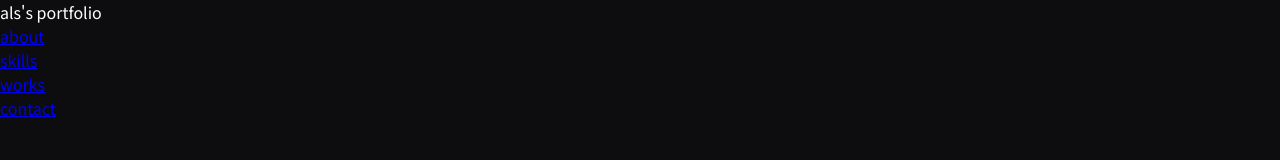
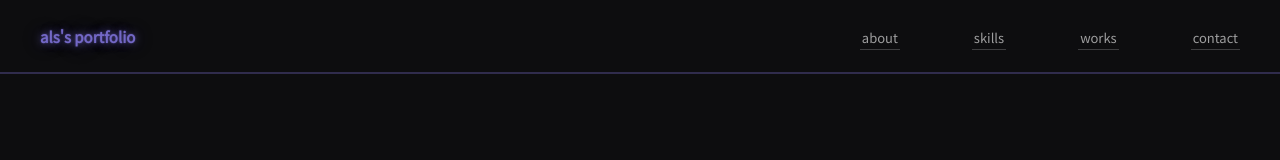
Before and after one commit to alszero322-pixel/portfolio, a plain HTML site: page portfolio/index ver.1.html in a window 1280 px wide. Drawn offline with Linux system fonts and the light colour scheme.

Commit message:
満足いくまでヘッダーをいじった

```diff
--- a/portfolio/index ver.1.html
+++ b/portfolio/index ver.1.html
@@ -13,7 +13,7 @@
     <header> <!-- ヘッダー -->
         <nav class="navbar"> <!-- ナビゲーションバー -->
             <span class="nav-logo">als's portfolio</span> <!-- ロゴ -->
-            <ul class="nav-logo"> <!-- ナビゲーションリンク -->
+            <ul class="nav-links"> <!-- ナビゲーションリンク -->
                 <li><a href="#about">about</a></li> <!-- 自己紹介の部分 -->
                 <li><a href="#skills">skills</a></li> <!-- 技術と資格の部分 -->
                 <li><a href="#works">works</a></li> <!-- 作成したポートフォリオの部分 -->
--- a/portfolio/style.css
+++ b/portfolio/style.css
@@ -5,7 +5,50 @@
 }
 
 body {
-    font-family: 'Noto Sans JP', sans-serif; /* フォントファミリーをNoto Sans JPに設定 */
+    font-family: 'Noto Sans JP', sans-serif; /* フォントをNoto Sans JPに設定 */
     background: #0d0d0f; /* 背景色を#0d0d0fに設定 */
     color: white; /* 文字色を白に設定 */
 }
+
+.navbar {
+    display: flex; /* フレックスボックスを使用してナビゲーションバーを配置 */
+    justify-content: space-between; /* ナビゲーションバーの要素を左右に配置 */
+    align-items: center; /* ナビゲーションバーの要素を垂直方向に中央揃え */
+    padding: 24px 40px; /* ナビゲーションバーの内側の余白を24pxに設定 */
+    border-bottom: 2px solid rgba(115, 104, 198, 0.336); /* ナビゲーションバーの下に薄い線を追加 */
+}
+
+.nav-logo{
+    font-size: 15px; /* ロゴのフォントサイズを15pxに設定 */
+    font-weight: bold; /* ロゴのフォントを太字に設定 */
+    color: rgba(115, 104, 198, 1.0); /* ロゴの文字色をrgba(115, 104, 198, 1.0)に設定 */
+    text-shadow:
+        0 0 8px rgba(115, 104, 198, 0.8), /* ロゴに薄い影を追加 */
+        0 0 2px rgba(115, 104, 198, 0.5), /* ロゴにさらに薄い影を追加 */
+        0 0 35px rgba(115, 104, 198, 0.3); /* ロゴにさらに薄い影を追加 */
+}
+
+.nav-links {
+    display: flex; /* フレックスボックスを使用してナビゲーションリンクを配置 */
+    gap: 72px; /* ナビゲーションリンクの間隔を36pxに設定 */
+    list-style: none; /* ナビゲーションリンクのリストスタイルをなしに設定 */
+}
+
+.nav-links a {
+    color: rgba(255, 255, 255, 0.6); /* ナビゲーションリンクの文字色をrgba(255, 255, 255, 0.6)に設定 */
+    text-decoration: none; /* ナビゲーションリンクのテキスト装飾をなしに設定 */
+    font-size: 13px; /* ナビゲーションリンクのフォントサイズを13pxに設定 */
+    border-bottom: 1px solid rgba(255, 255, 255, 0.2); /* ナビゲーションリンクの下に透明な線を追加 */
+    padding: 2px; /* ナビゲーションリンクの内側の余白を2pxに設定 */
+    transition: color 0.3s, border-bottom-color 0.3s; /* ナビゲーションリンクの文字色と下の線の色の変化に0.3秒のトランジションを追加 */
+
+}
+
+.nav-links a:hover {
+    color: rgba(115, 104, 198, 0.8); /* ナビゲーションリンクにホバーしたときの文字色をrgba(115, 104, 198, 0.8)に設定 */
+    border-bottom: 1px solid rgba(115, 104, 198, 0.8); /* ナビゲーションリンクにホバーしたときの下の線の色をrgba(115, 104, 198, 0.8)に設定 */
+    text-shadow:
+        0 0 8px rgba(115, 104, 198, 0.8), /* ロゴに薄い影を追加 */
+        0 0 2px rgba(115, 104, 198, 0.5), /* ロゴにさらに薄い影を追加 */
+        0 0 35px rgba(115, 104, 198, 0.3); /* ロゴにさらに薄い影を追加 */
+}
```
